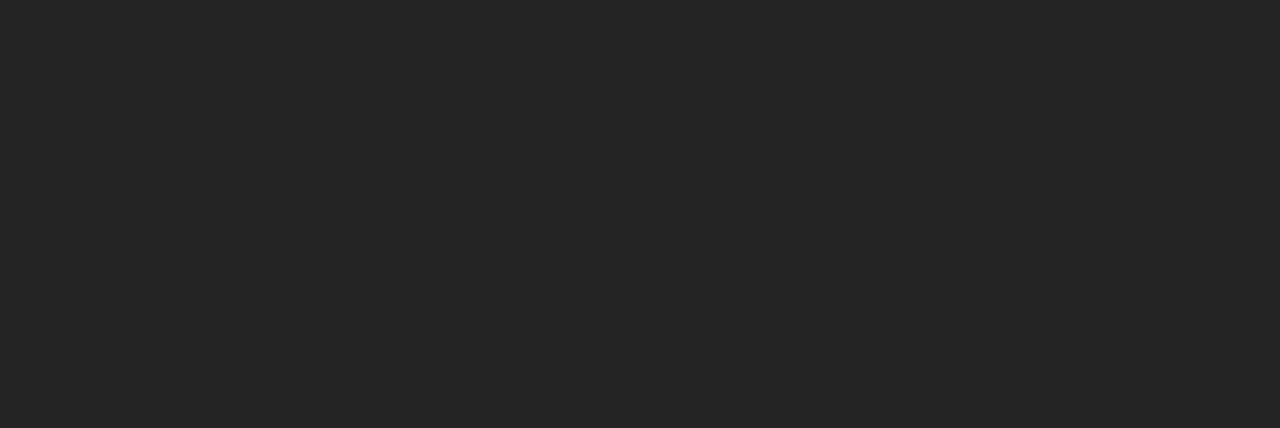
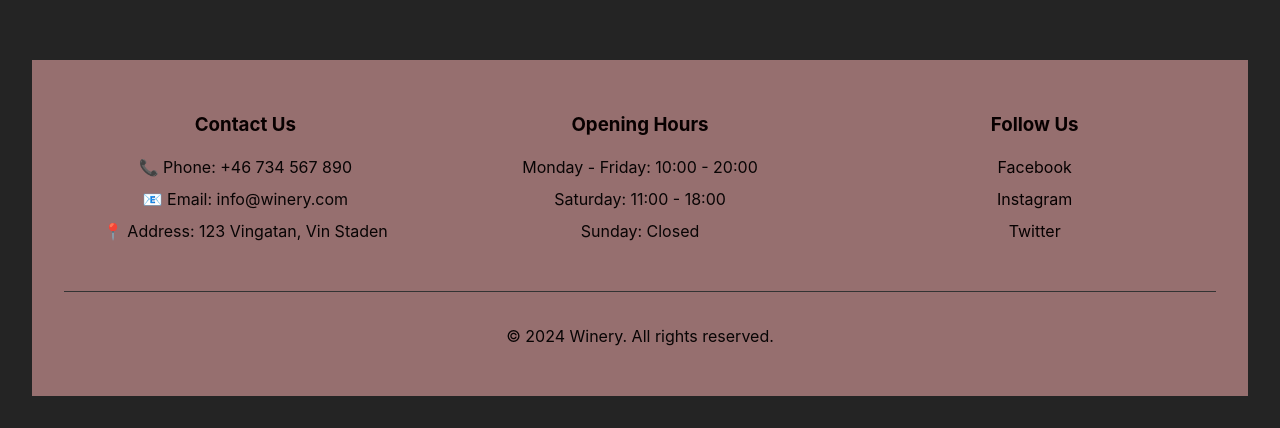
Before and after one commit to mangemange111/WineEshop, a React (Vite) app: page / in a window 1280 px wide. Shown: the part 1062-1490 px from the top of the page. Before the commit the page ends 800 px from the top, so only its background shows below. Built offline with nearby package versions, Linux system fonts and the light colour scheme.

Commit message:
styling footer, nav + main size

```diff
--- a/src/App.css
+++ b/src/App.css
@@ -4,3 +4,16 @@
   padding: 2rem;
   text-align: center;
 }
+
+.applayout {
+  .app {
+    min-height: 100vh;
+    display: flex;
+    flex-direction: column;
+  }
+
+  main {
+    height: 1000px;
+    flex: 1; /* This makes the main content take up available space */
+  }
+}
--- a/src/App.jsx
+++ b/src/App.jsx
@@ -4,6 +4,7 @@
 import Whites from './pages/Whites';
 import Reds from './pages/Reds';
 import Navbar from './components/Navbar';
+import Footer from './components/Footer';
 import './App.css'
 
 function App() {
@@ -12,13 +13,16 @@
   return (
     <>
       <BrowserRouter>
-      <div>
+      <div className='applayout'>
         <Navbar/>
+        <main>
         <Routes>
           <Route path="/" element={<Home />} />
           <Route path="/whites" element={<Whites />} />
           <Route path="/reds" element={<Reds />} />
         </Routes>
+        </main>
+        <Footer/>
       </div>
     </BrowserRouter>
     </>
--- /dev/null
+++ b/src/components/Footer.css
@@ -0,0 +1,52 @@
+.footer {
+    background-color: #966f6f;
+    color: rgb(8, 4, 4);
+    padding: 2rem;
+    margin-top: auto;
+}
+
+.footer-content {
+    max-width: 1200px;
+    margin: 0 auto;
+    display: flex;
+    justify-content: space-between;
+    flex-wrap: wrap;
+    gap: 2rem;
+}
+
+.footer-section {
+    flex: 1;
+    min-width: 250px;
+}
+
+.footer-section h3 {
+    margin-bottom: 1rem;
+    color: #080000;
+}
+
+.contact-info {
+    list-style: none;
+    padding: 0;
+}
+
+.contact-info li {
+    margin-bottom: 0.5rem;
+}
+
+.copyright {
+    text-align: center;
+    margin-top: 2rem;
+    padding-top: 1rem;
+    border-top: 1px solid #333;
+}
+
+/* Make links subtle but interactive */
+.footer a {
+    color: #060000;
+    text-decoration: none;
+    transition: color 0.3s ease;
+}
+
+.footer a:hover {
+    color: white;
+}
--- a/src/components/Footer.jsx
+++ b/src/components/Footer.jsx
@@ -1,4 +1,42 @@
-const Footer = () => {
-    return <div>Footer Content</div>;
+import './Footer.css'
+
+export default function Footer() {
+    const currentYear = new Date().getFullYear();
+
+    return (
+        <footer className="footer">
+            <div className="footer-content">
+                <div className="footer-section">
+                    <h3>Contact Us</h3>
+                    <ul className="contact-info">
+                        <li>📞 Phone: +46 734 567 890</li>
+                        <li>📧 Email: info@winery.com</li>
+                        <li>📍 Address: 123 Vingatan, Vin Staden</li>
+                    </ul>
+                </div>
+
+                <div className="footer-section">
+                    <h3>Opening Hours</h3>
+                    <ul className="contact-info">
+                        <li>Monday - Friday: 10:00 - 20:00</li>
+                        <li>Saturday: 11:00 - 18:00</li>
+                        <li>Sunday: Closed</li>
+                    </ul>
+                </div>
+
+                <div className="footer-section">
+                    <h3>Follow Us</h3>
+                    <ul className="contact-info">
+                        <li><a href="#">Facebook</a></li>
+                        <li><a href="#">Instagram</a></li>
+                        <li><a href="#">Twitter</a></li>
+                    </ul>
+                </div>
+            </div>
+
+            <div className="copyright">
+                <p>&copy; {currentYear} Winery. All rights reserved.</p>
+            </div>
+        </footer>
+    );
 }
-export default Footer;
--- a/src/components/Navbar.css
+++ b/src/components/Navbar.css
@@ -3,7 +3,7 @@
     justify-content: space-between;
     align-items: center;
     padding: 1rem 2rem;
-    background-color: #1a1a1a;
+    background-color: #966f6f;
 }
 
 .nav-links {
@@ -20,7 +20,7 @@
 }
 
 .nav-links a:hover {
-    color: #9c8686;  /* or any color you prefer */
+    color: #9c8686;
 }
 
 .logo {
--- a/src/components/Navbar.jsx
+++ b/src/components/Navbar.jsx
@@ -5,7 +5,7 @@
     return (
         <nav className="navbar">
             <div className="logo">
-                WINERY
+                WINERY.
             </div>
             <ul className="nav-links">
                 <li><Link to="/">Home</Link></li>
--- a/src/index.css
+++ b/src/index.css
@@ -11,4 +11,13 @@
   text-rendering: optimizeLegibility;
   -webkit-font-smoothing: antialiased;
   -moz-osx-font-smoothing: grayscale;
+
+  min-height: 100vh;
+  display: flex;
+  flex-direction: column;
 }
+
+body {
+  margin: 0;
+  padding: 0;
+}
```
